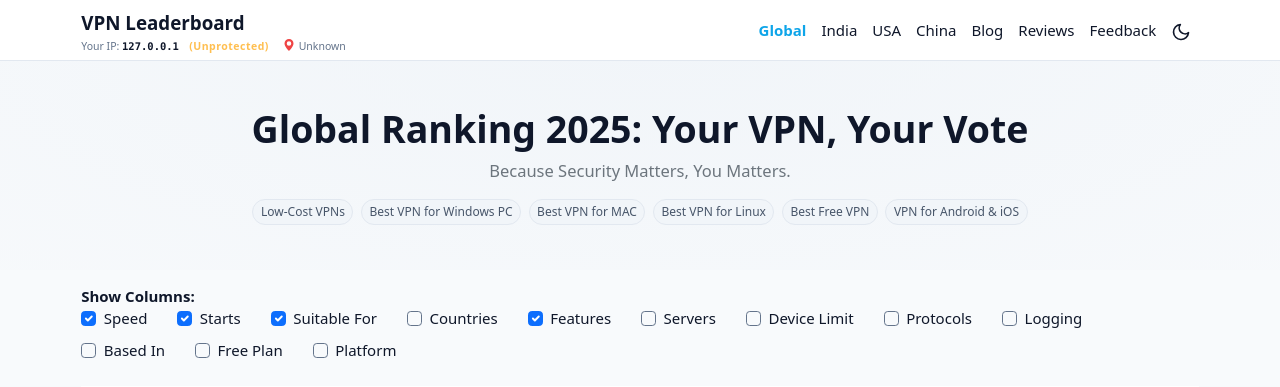
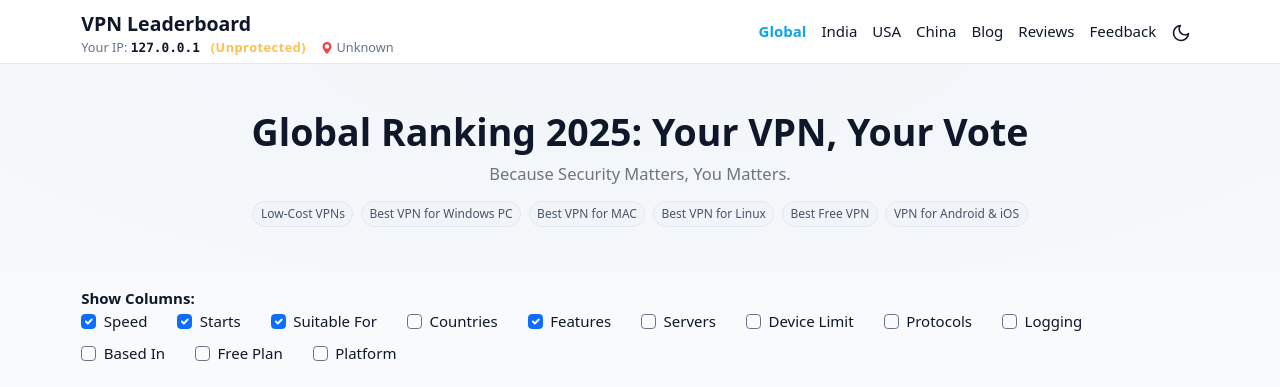
Before and after one commit to beingdutta/vpnleaderboard.com, a PHP site: page /index.php in a window 1280 px wide. Shown: the top 387 px of the page. Run offline with PHP 8.4, Linux system fonts and the light colour scheme; data comes from the database, SQL or seed files in the repository.

Commit message:
header stacked

```diff
--- a/styles/style.css
+++ b/styles/style.css
@@ -514,13 +514,13 @@ html[data-theme="dark"] .star-icon.half::before {
 }
 
 .brand-text {
-  font-size: 1.25rem;
+  font-size: 1.3rem;
   font-weight: bold;
   color: var(--text-primary);
 }
 
 .ip-info-block {
-  font-size: 0.7rem; /* Base font size for the entire IP block */
+  font-size: 0.85rem; /* Base font size for the entire IP block */
   color: var(--text-secondary);
 }
 
```
